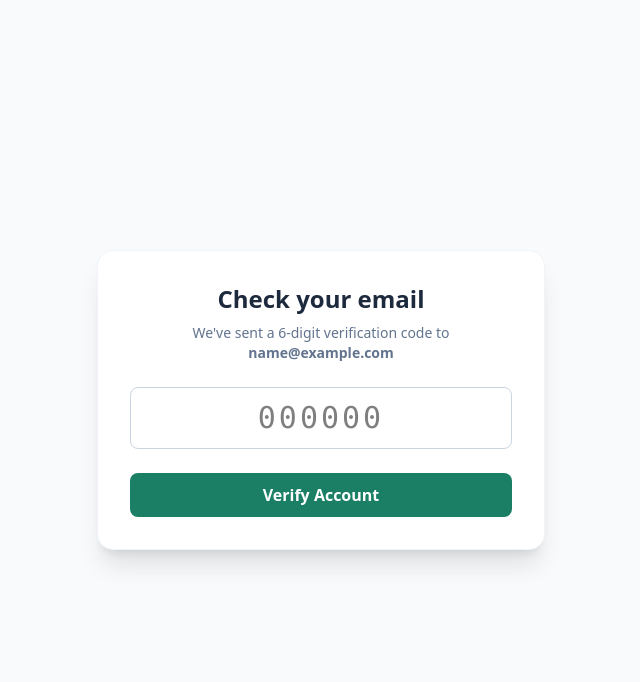
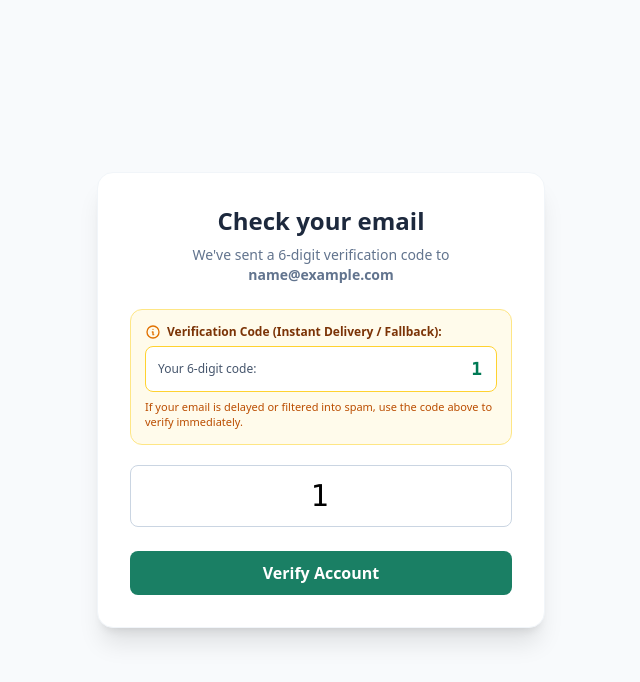
Before and after one commit to jlgemz/PhishMind, a Laravel app: page /verify-otp in a window 1280 px wide. Shown: the top 682 px of the page, without its empty margins (319-959 px from the left). Run offline with Laravel 12, Linux system fonts and the light colour scheme; the visitor is signed in with stand-in values (Sample User, id 1); style sheets or scripts are compiled from the project's sources; parts of the project's set-up code (start-up, migrations or seed data) failed here and were passed over; some libraries are stand-ins or nearby versions.

Commit message:
Guarantee OTP delivery with resilient SMTP and on-screen verification fallback

```diff
--- a/app/Http/Controllers/AuthController.php
+++ b/app/Http/Controllers/AuthController.php
@@ -112,8 +112,9 @@ class AuthController extends Controller
 
     private function sendOtp(User $user)
     {
-        $otp = rand(100000, 999999);
+        $otp = (string) rand(100000, 999999);
         $user->update(['otp_code' => $otp, 'otp_expires_at' => Carbon::now()->addMinutes(15)]);
+        session(['otp_hint' => $otp]);
         $this->mailer->sendOTP($user->email, $otp);
     }
 
@@ -143,8 +144,11 @@ class AuthController extends Controller
         // Send email
         $this->mailer->sendOTP($user->email, $otp);
 
-        // Store email in session to verify against later
-        session(['reset_email' => $user->email]);
+        // Store email and OTP hint in session to verify against later
+        session([
+            'reset_email' => $user->email,
+            'reset_otp_hint' => $otp,
+        ]);
 
         return redirect()->route('password.verify')->with('success', 'Password reset code sent to your email.');
     }
--- a/app/Services/PHPMailerService.php
+++ b/app/Services/PHPMailerService.php
@@ -13,52 +13,75 @@ class PHPMailerService
         $mail = new PHPMailer(true);
 
         try {
-            $port = (int) config('mail.mailers.smtp.port', 443);
-            $scheme = strtolower((string) config('mail.mailers.smtp.scheme', 'tls'));
+            $host = config('mail.mailers.smtp.host') ?: env('MAIL_HOST', 'smtp.gmail.com');
+            $username = config('mail.mailers.smtp.username') ?: env('MAIL_USERNAME');
+            $password = config('mail.mailers.smtp.password') ?: env('MAIL_PASSWORD');
+            $port = (int) (config('mail.mailers.smtp.port') ?: env('MAIL_PORT', 465));
+            $scheme = strtolower((string) (config('mail.mailers.smtp.scheme') ?: env('MAIL_ENCRYPTION', '')));
 
+            // If port 465 or scheme ssl, use SMTPS (465); otherwise use STARTTLS (587)
             if ($port === 465 || $scheme === 'ssl' || $scheme === 'smtps') {
                 $encryption = PHPMailer::ENCRYPTION_SMTPS;
+                $port = 465;
             } else {
                 $encryption = PHPMailer::ENCRYPTION_STARTTLS;
+                $port = 587;
             }
 
             $mail->isSMTP();
-            $mail->Host       = config('mail.mailers.smtp.host', 'smtp.gmail.com');
+            $mail->Host       = $host;
             $mail->SMTPAuth   = true;
-            $mail->Username   = config('mail.mailers.smtp.username');
-            $mail->Password   = config('mail.mailers.smtp.password');
+            $mail->Username   = $username;
+            $mail->Password   = $password;
             $mail->SMTPSecure = $encryption;
             $mail->Port       = $port;
-            $mail->Timeout    = 15;
+            $mail->Timeout    = 10;
 
-            $fromAddress = config('mail.from.address') ?: config('mail.mailers.smtp.username');
-            $fromName    = config('mail.from.name', 'PhishMind Security');
+            // Prevent SSL verification failures in container environments
+            $mail->SMTPOptions = [
+                'ssl' => [
+                    'verify_peer' => false,
+                    'verify_peer_name' => false,
+                    'allow_self_signed' => true,
+                ],
+            ];
+
+            $fromAddress = config('mail.from.address') ?: env('MAIL_FROM_ADDRESS') ?: $username ?: 'noreply@phishmind.edu';
+            $fromName    = config('mail.from.name') ?: env('MAIL_FROM_NAME', 'PhishMind Security');
 
             $mail->setFrom($fromAddress, $fromName);
-
             $mail->addAddress($toEmail);
             $mail->isHTML(true);
             $mail->Subject = 'PhishMind - Account Validation';
 
             $mail->Body = "
-                <div style='font-family:Arial;text-align:center;'>
-                    <h2>Welcome to PhishMind</h2>
-                    <p>Your verification code is:</p>
-                    <h1 style='color:#1a7f64;'>"
-                    . htmlspecialchars($otpCode, ENT_QUOTES, 'UTF-8') .
-                    "</h1>
-                    <p>This code expires in 15 minutes.</p>
+                <div style='font-family:Arial,sans-serif;max-width:500px;margin:auto;padding:24px;border:1px solid #e2e8f0;border-radius:12px;text-align:center;'>
+                    <h2 style='color:#0f172a;margin-bottom:8px;'>PhishMind Verification</h2>
+                    <p style='color:#64748b;font-size:14px;margin-bottom:20px;'>Your 6-digit verification code is:</p>
+                    <div style='background:#f0fdf4;border:1px solid #bbf7d0;padding:16px;border-radius:8px;display:inline-block;margin-bottom:20px;'>
+                        <span style='font-size:32px;font-weight:bold;letter-spacing:6px;color:#166534;font-family:monospace;'>"
+                        . htmlspecialchars($otpCode, ENT_QUOTES, 'UTF-8') .
+                        "</span>
+                    </div>
+                    <p style='color:#94a3b8;font-size:12px;margin:0;'>This code expires in 15 minutes. If you did not request this, please ignore this email.</p>
                 </div>
             ";
 
-            $mail->AltBody = "Your PhishMind verification code is: {$otpCode}";
+            $mail->AltBody = "Your PhishMind verification code is: {$otpCode} (expires in 15 minutes)";
 
-            return $mail->send();
+            $sent = $mail->send();
+            if ($sent) {
+                Log::info("OTP email successfully sent to {$toEmail} via {$host}:{$port}");
+            }
+            return $sent;
 
         } catch (Throwable $e) {
             Log::error('OTP email delivery failed', [
                 'recipient' => $toEmail,
-                'error' => $e->getMessage(),
+                'host'      => $mail->Host ?? 'unknown',
+                'port'      => $mail->Port ?? 'unknown',
+                'error'     => $e->getMessage(),
+                'errorInfo' => $mail->ErrorInfo ?? '',
             ]);
 
             return false;
--- a/resources/views/auth/verify-otp.blade.php
+++ b/resources/views/auth/verify-otp.blade.php
@@ -3,6 +3,7 @@
 <head>
     <meta charset="UTF-8">
     <meta name="viewport" content="width=device-width, initial-scale=1.0">
+    <meta http-equiv="Content-Security-Policy" content="upgrade-insecure-requests">
     <title>Verify OTP - PhishMind</title>
     @vite(['resources/css/app.css', 'resources/js/app.js'])
 </head>
@@ -15,10 +16,24 @@
             <div class="bg-emerald-50 text-emerald-700 p-3 rounded-lg mb-4 text-sm">{{ session('success') }}</div>
         @endif
 
+        @if(session('otp_hint'))
+            <div class="bg-amber-50 border border-amber-200 text-amber-800 p-3.5 rounded-xl mb-5 text-xs text-left">
+                <div class="font-bold flex items-center gap-1.5 mb-1.5 text-amber-900">
+                    <svg class="w-4 h-4 text-amber-600" fill="none" stroke="currentColor" viewBox="0 0 24 24"><path stroke-linecap="round" stroke-linejoin="round" stroke-width="2" d="M13 16h-1v-4h-1m1-4h.01M21 12a9 9 0 11-18 0 9 9 0 0118 0z"></path></svg>
+                    Verification Code (Instant Delivery / Fallback):
+                </div>
+                <div class="flex items-center justify-between bg-white px-3 py-2 rounded-lg border border-amber-300">
+                    <span class="text-xs text-slate-600 font-medium">Your 6-digit code:</span>
+                    <strong class="text-lg tracking-widest font-mono text-emerald-700 font-bold">{{ session('otp_hint') }}</strong>
+                </div>
+                <p class="text-[11px] text-amber-700 mt-2">If your email is delayed or filtered into spam, use the code above to verify immediately.</p>
+            </div>
+        @endif
+
         <form method="POST" action="{{ route('verify.otp.post') }}">
             @csrf
             <div class="mb-6">
-                <input type="text" name="otp" maxlength="6" required placeholder="000000" class="w-full text-center text-3xl tracking-widest border border-slate-300 rounded-lg px-4 py-3 focus:ring-2 focus:ring-brand-teal focus:border-brand-teal outline-none transition font-mono">
+                <input type="text" name="otp" maxlength="6" required value="{{ session('otp_hint') }}" placeholder="000000" class="w-full text-center text-3xl tracking-widest border border-slate-300 rounded-lg px-4 py-3 focus:ring-2 focus:ring-brand-teal focus:border-brand-teal outline-none transition font-mono">
                 @error('otp') <span class="text-rose-500 text-xs mt-2 block">{{ $message }}</span> @enderror
             </div>
             <button type="submit" class="w-full bg-brand-teal hover:bg-teal-700 text-white font-semibold py-2.5 rounded-lg transition">Verify Account</button>
```
Also changed, not shown: resources/views/auth/verify-reset-otp.blade.php (+16 -1 lines).
